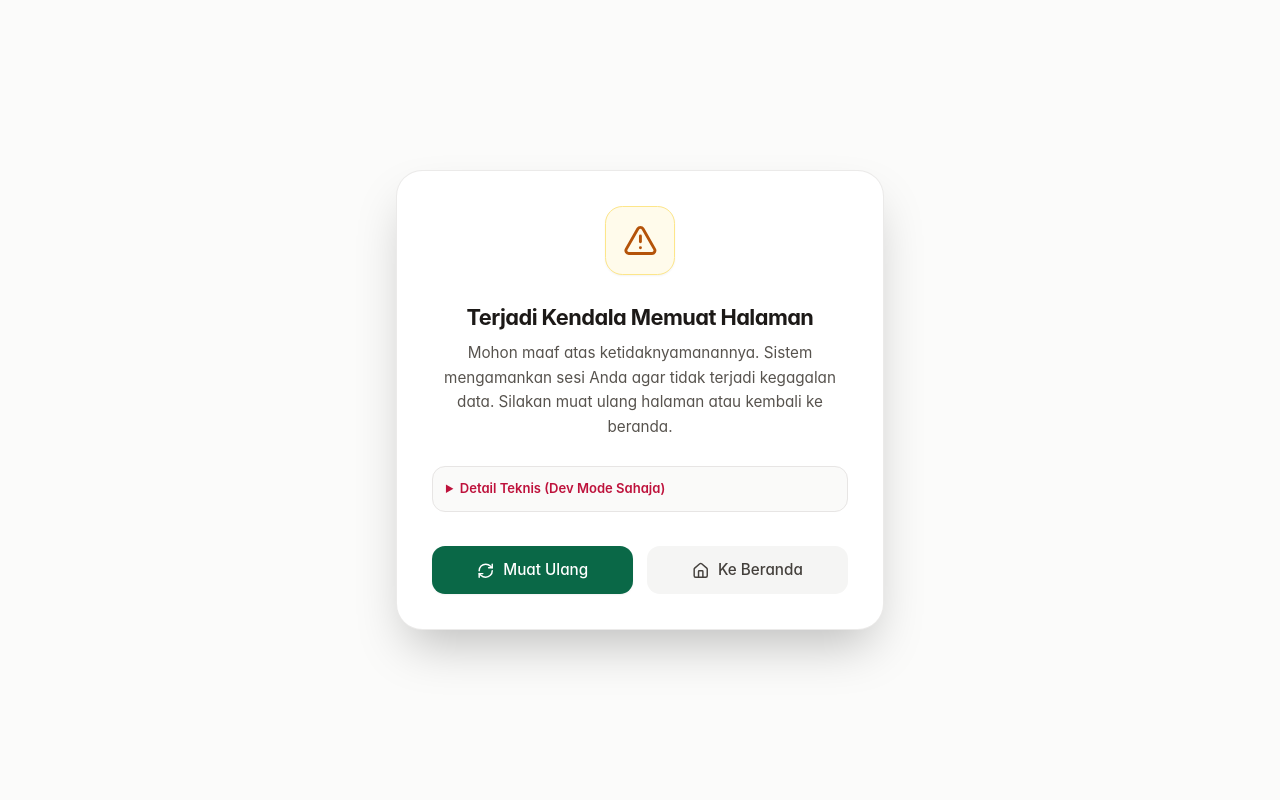
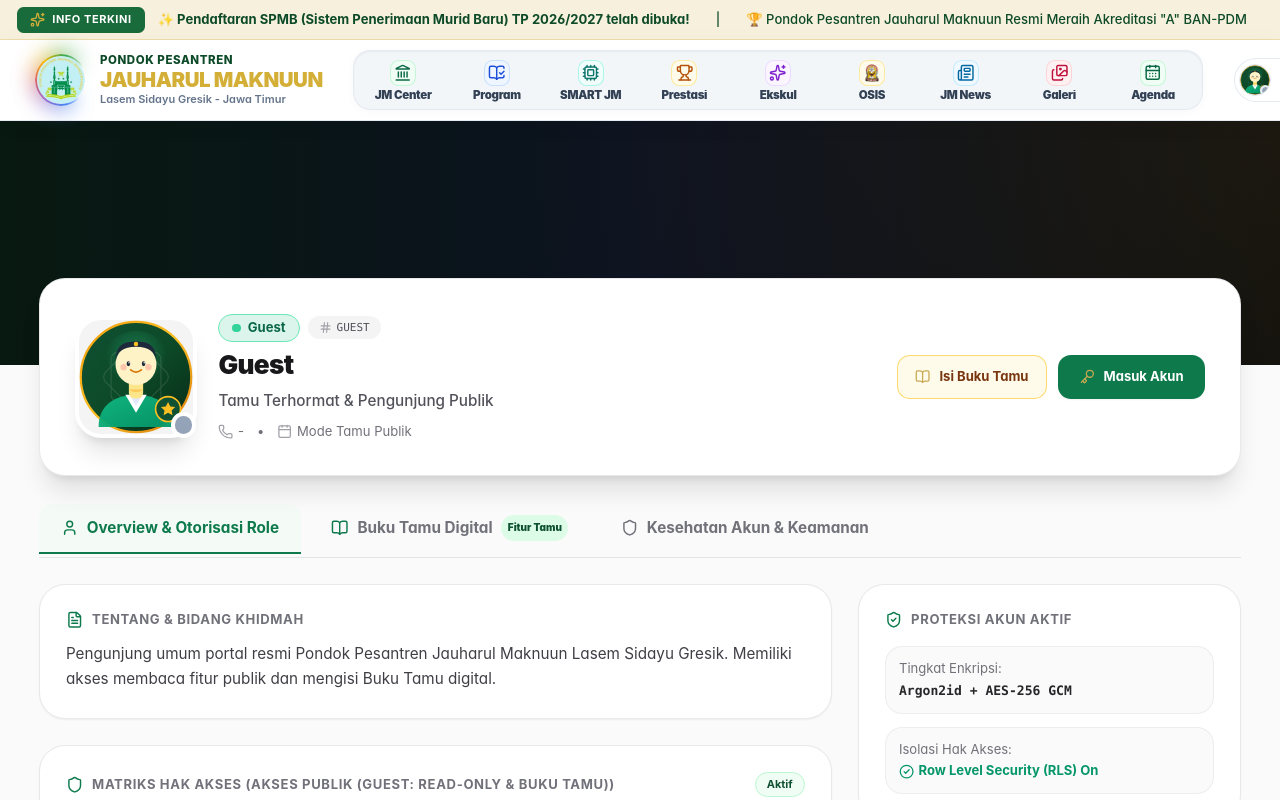
Before and after one commit to myalfian/newPPJM, a React (Vite) app: page /profil in a window 1280 px wide. Shown: the top 800 px of the page. Built offline with nearby package versions, Linux system fonts and the light colour scheme.

Commit message:
fix(profile): resolve initialization order bug and ensure error logging in ErrorBoundary

```diff
--- a/src/components/common/ErrorBoundary.tsx
+++ b/src/components/common/ErrorBoundary.tsx
@@ -30,7 +30,7 @@ export class ErrorBoundary extends Component<Props, State> {
   public componentDidCatch(error: Error, errorInfo: ErrorInfo) {
     this.setState({ errorInfo });
     // In production, integrate with remote telemetry (e.g. Sentry) if configured
-    if (import.meta.env.DEV) {
+    if (true) {
       console.error('[Production Error Boundary Caught Error]:', error, errorInfo);
     }
   }
--- a/src/pages/profile/UserProfilePage.tsx
+++ b/src/pages/profile/UserProfilePage.tsx
@@ -127,9 +127,51 @@ import { BukuTamuSection } from '../../components/profile/BukuTamuSection';
 import { sanitizeText } from '../../utils/sanitize';
 import { Link, useSearchParams } from 'react-router-dom';
 
+// Helper Role Themes
+const getRoleTheme = (userRole: UserRole) => {
+  switch (userRole) {
+    case 'super_admin':
+      return {
+        banner: 'from-amber-950 via-stone-900 to-[#0A2116]',
+        badge: 'bg-amber-500/15 text-amber-700 dark:text-amber-300 border-amber-300 dark:border-amber-500/30',
+        dot: 'bg-amber-500',
+      };
+    case 'pengurus_konten':
+      return {
+        banner: 'from-[#0E7A4C] via-[#0A2116] to-stone-950',
+        badge: 'bg-emerald-500/15 text-emerald-700 dark:text-emerald-300 border-emerald-300 dark:border-emerald-500/30',
+        dot: 'bg-emerald-500',
+      };
+    case 'guru_akademik':
+      return {
+        banner: 'from-sky-950 via-slate-900 to-[#0A2116]',
+        badge: 'bg-sky-500/15 text-sky-700 dark:text-sky-300 border-sky-300 dark:border-sky-500/30',
+        dot: 'bg-sky-500',
+      };
+    case 'user':
+      return {
+        banner: 'from-purple-950 via-slate-900 to-[#0A2116]',
+        badge: 'bg-purple-500/15 text-purple-700 dark:text-purple-300 border-purple-300 dark:border-purple-500/30',
+        dot: 'bg-purple-500',
+      };
+    case 'visitor':
+    default:
+      return {
+        banner: 'from-[#0A2116] via-slate-900 to-zinc-950',
+        badge: 'bg-emerald-500/15 text-emerald-700 dark:text-emerald-300 border-emerald-300 dark:border-emerald-500/30',
+        dot: 'bg-emerald-400',
+      };
+  }
+};
+
 export const UserProfilePage: React.FC = () => {
   const { user, profile, role, signOut, updateProfile } = useAuth();
   const [searchParams] = useSearchParams();
+
+  // Safely resolve seedConfig and theme immediately at top of component
+  const activeRole: UserRole = role && SEED_ACCOUNTS[role] ? role : 'visitor';
+  const seedConfig = SEED_ACCOUNTS[activeRole] || SEED_ACCOUNTS.visitor;
+  const theme = getRoleTheme(activeRole);
 
   // Navigation tab state: 'seed-accounts' has been completely purged for production safety
   const [activeTab, setActiveTab] = useState<'overview' | 'buku-tamu' | 'santri-hub' | 'security'>('overview');
@@ -283,47 +325,7 @@ export const UserProfilePage: React.FC = () => {
     }
 
     return { score, status, color, barColor, checklist };
-  }, [user, profile]);
-
-  const seedConfig = SEED_ACCOUNTS[role] || SEED_ACCOUNTS.visitor;
-
-  const getRoleTheme = (userRole: UserRole) => {
-    switch (userRole) {
-      case 'super_admin':
-        return {
-          banner: 'from-amber-950 via-stone-900 to-[#0A2116]',
-          badge: 'bg-amber-500/15 text-amber-700 dark:text-amber-300 border-amber-300 dark:border-amber-500/30',
-          dot: 'bg-amber-500',
-        };
-      case 'pengurus_konten':
-        return {
-          banner: 'from-[#0E7A4C] via-[#0A2116] to-stone-950',
-          badge: 'bg-emerald-500/15 text-emerald-700 dark:text-emerald-300 border-emerald-300 dark:border-emerald-500/30',
-          dot: 'bg-emerald-500',
-        };
-      case 'guru_akademik':
-        return {
-          banner: 'from-sky-950 via-slate-900 to-[#0A2116]',
-          badge: 'bg-sky-500/15 text-sky-700 dark:text-sky-300 border-sky-300 dark:border-sky-500/30',
-          dot: 'bg-sky-500',
-        };
-      case 'user':
-        return {
-          banner: 'from-purple-950 via-slate-900 to-[#0A2116]',
-          badge: 'bg-purple-500/15 text-purple-700 dark:text-purple-300 border-purple-300 dark:border-purple-500/30',
-          dot: 'bg-purple-500',
-        };
-      case 'visitor':
-      default:
-        return {
-          banner: 'from-[#0A2116] via-slate-900 to-zinc-950',
-          badge: 'bg-emerald-500/15 text-emerald-700 dark:text-emerald-300 border-emerald-300 dark:border-emerald-500/30',
-          dot: 'bg-emerald-400',
-        };
-    }
-  };
-
-  const theme = getRoleTheme(role);
+  }, [user, profile, seedConfig]);
 
   return (
     <div className="min-h-dvh bg-zinc-50 dark:bg-[#09090b] text-zinc-900 dark:text-zinc-100 pb-16 overflow-x-hidden">
```
